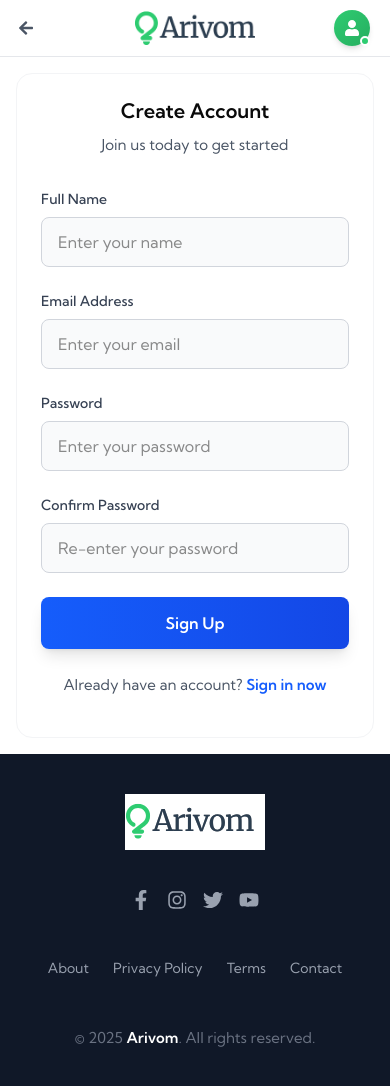
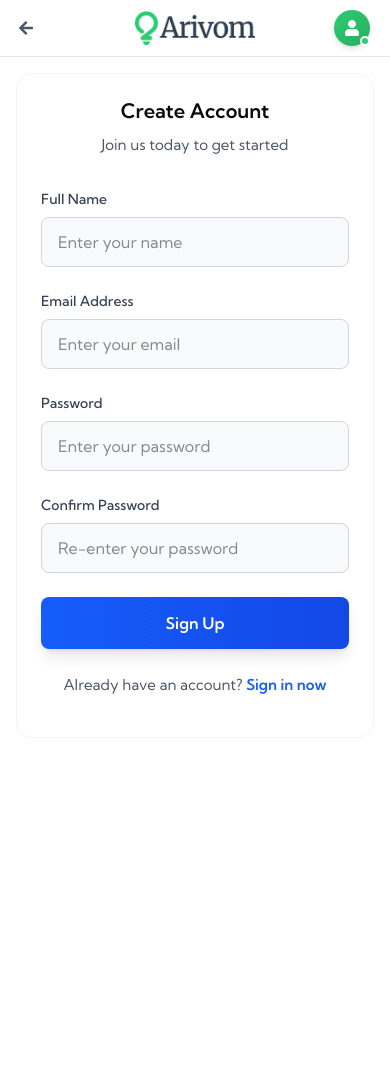
Before and after one commit to SanjaySarvah/Arivom-Nextjs, a Next.js app: page /signup in a window 390 px wide. Shown: the top 1086 px of the page. After the commit the page ends 844 px from the top, so only its background shows below. Built offline with nearby package versions, Linux system fonts and the light colour scheme.

Commit message:
Ui changes

```diff
--- a/app/layout.tsx
+++ b/app/layout.tsx
@@ -49,7 +49,10 @@ export default function RootLayout({ children }: { children: React.ReactNode })
       pathname.startsWith("/articles/category"));
 
   return (
-    <html lang="en" className={`${kumbhSans.variable} ${notoSansTamil.variable}`}>
+    <html
+      lang="en"
+      className={`${kumbhSans.variable} ${notoSansTamil.variable}`}
+    >
       <head>
         {/* ✅ Viewport for proper mobile scaling */}
         <meta name="viewport" content="width=device-width, initial-scale=1.0" />
@@ -62,7 +65,7 @@ export default function RootLayout({ children }: { children: React.ReactNode })
           {isAuthPage ? (
             <DetailsHeader />
           ) : isDetailPage ? (
-            ''    // logic removed
+            "" // logic removed
           ) : (
             <>
               {/* First Row */}
@@ -101,12 +104,10 @@ export default function RootLayout({ children }: { children: React.ReactNode })
           )}
 
           {/* ---------------- MAIN CONTENT ---------------- */}
-          <main className="bg-white w-full max-w-full ">
-            {children}
-          </main>
+          <main className="bg-white w-full max-w-full ">{children}</main>
 
           {/* ---------------- FOOTER ---------------- */}
-          <footer className="w-full footerspacing">
+          <footer className="hidden sm:block w-full footerspacing">
             <Footer />
           </footer>
         </ClientLayoutWrapper>
--- a/components/Common/CardView.tsx
+++ b/components/Common/CardView.tsx
@@ -127,7 +127,8 @@ const CardView: React.FC = () => {
       {visibleCount < allArticles.length && (
         <button
           onClick={handleLoadMore}
-          className="mt-8 px-6 py-2 text-white font-semibold rounded-full transition-all hover:scale-105"
+        className="mt-8 mb-20 sm:mb-0 px-6 py-2 text-white font-semibold rounded-full transition-all hover:scale-105"
+
           style={{ backgroundColor: "var(--tertiary)" }}
         >
           Load More
```
